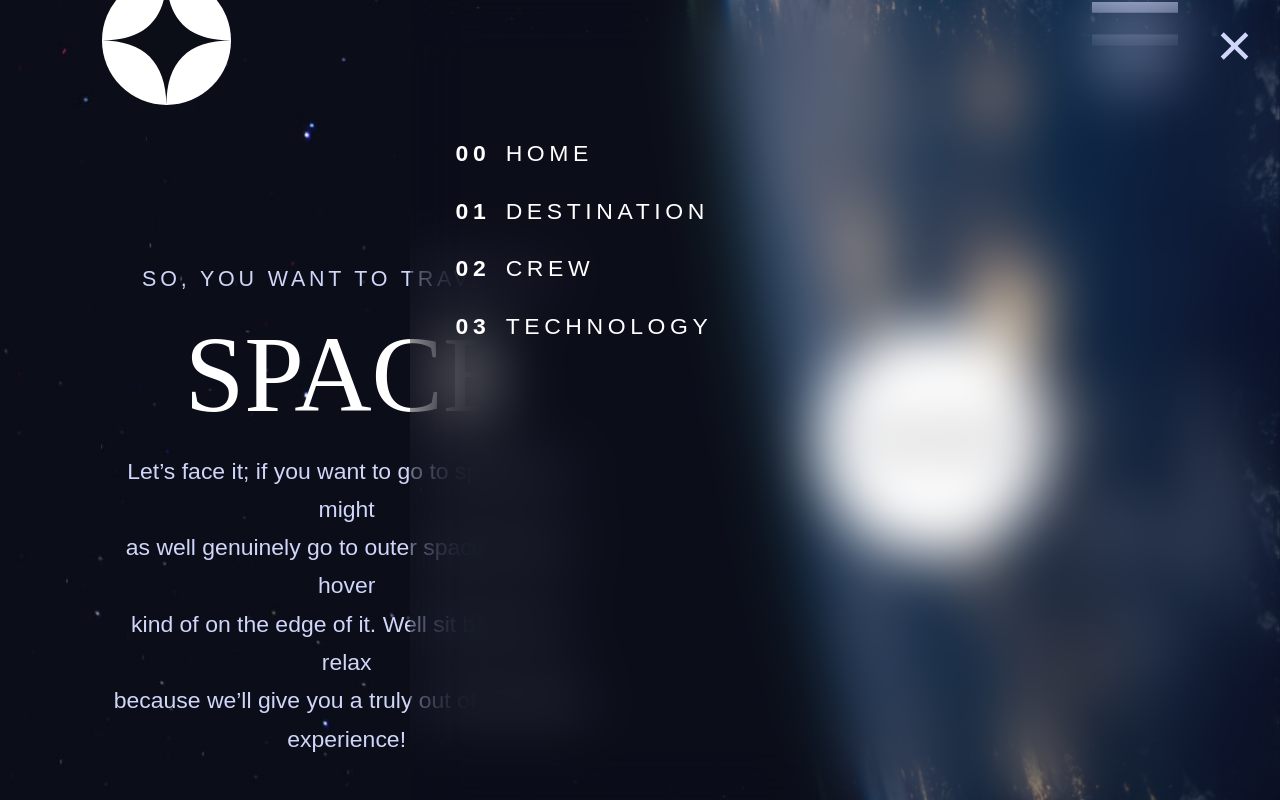
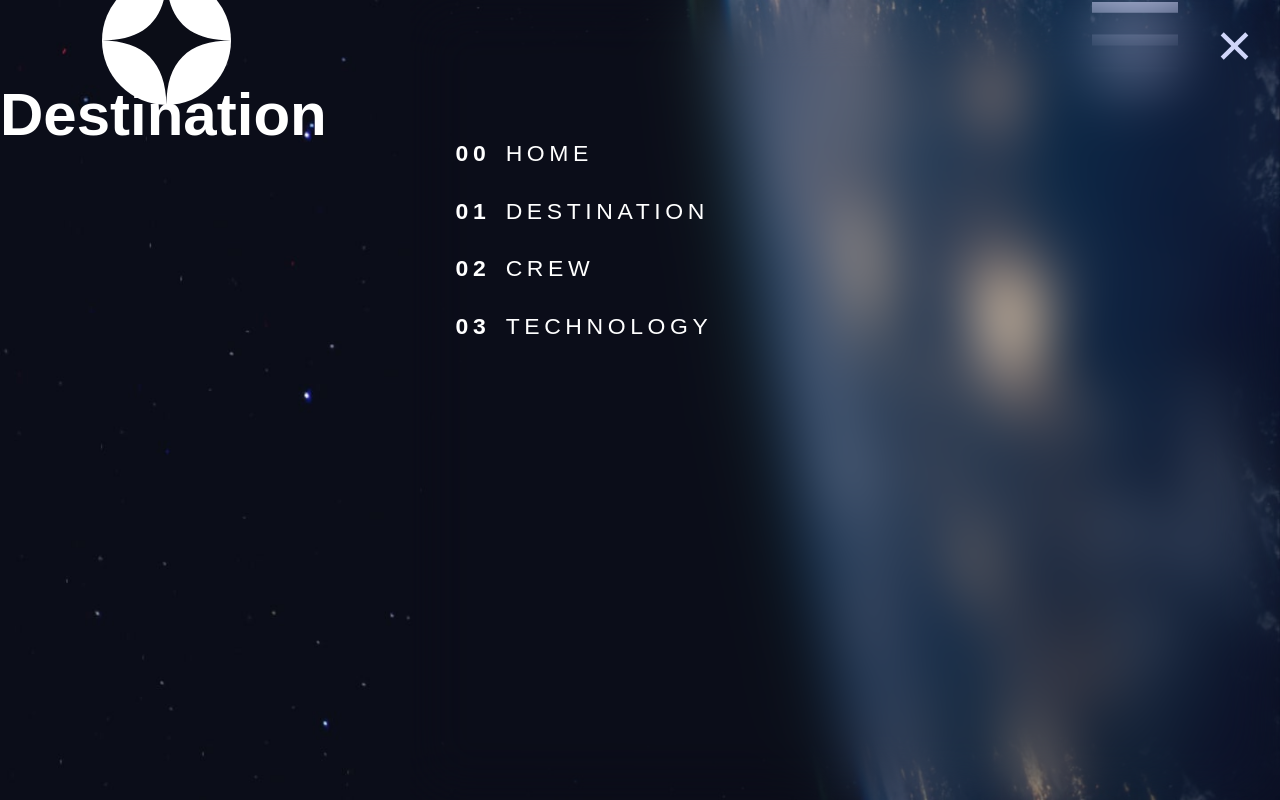
Before and after one commit to Ninodev30/space-tourism, a React (Create React App) app: page /Destination in a window 1280 px wide. Both pictures are taken after a click on the picture 1134 px from the left and 40 px from the top of the page. Built offline with nearby package versions, Linux system fonts and the light colour scheme; a web font is replaced by a local one.

Commit message:
final 07/08/2022

```diff
--- a/package.json
+++ b/package.json
@@ -8,6 +8,7 @@
     "@testing-library/user-event": "^13.5.0",
     "react": "^18.2.0",
     "react-dom": "^18.2.0",
+    "react-router-dom": "^6.3.0",
     "react-scripts": "5.0.1",
     "styled-components": "^5.3.5",
     "web-vitals": "^2.1.4"
--- a/src/App.js
+++ b/src/App.js
@@ -1,27 +1,70 @@
-import React from "react";
-import { States } from './assets/pages/Context';
+import React, { useContext } from "react";
+import { Context } from './assets/pages/Context';
+import { Container } from "./assets/styles/GlobalStyles";
+import { BrowserRouter as Router, Routes, Route } from 'react-router-dom';
 import Header from './assets/pages/Header';
 import Modal from './assets/pages/Modal';
 import Home from './assets/pages/Home/Home';
+import Destination from './assets/pages/Destination/Destination';
+import Crew from './assets/pages/Crew/Crew';
+import Technology from './assets/pages/Technology/Technology';
 
 const App = () => {
 
-  return (
+  const [modal, setModal, background, setBackground] = useContext(Context);
 
-    <div className="App">
+  const myApp = () => {
 
-      <States>
+    return (
 
-        <Header/>
-        <Modal/>
+      <Router>
 
-      </States>
+        <Header />
+        <Modal />
 
-      <Home></Home>
+        <Routes>
 
-    </div>
+          <Route path="/" element={<Home />} />
+          <Route path="/Destination" element={<Destination />} />
+          <Route path="/Crew" element={<h1>TESTANDO 2</h1>} />
+          <Route path="/Technology" element={<h1>TESTANDO 3</h1>} />
 
-  )
+        </Routes>
+
+      </Router>
+
+    )
+
+  }
+
+  if (background === 0) {
+    return (
+      <Container Size='Home'>
+        {myApp()}
+      </Container>
+    )
+  }
+  else if (background === 1) {
+    return (
+      <Container Size='Destination'>
+        {myApp()}
+      </Container>
+    )
+  }
+  else if (background === 2) {
+    return (
+      <Container Size='Crew'>
+        {myApp()}
+      </Container>
+    )
+  }
+  else if (background === 3) {
+    return (
+      <Container Size='Technology'>
+        {myApp()}
+      </Container>
+    )
+  }
 
 }
 
--- a/src/assets/pages/Context.js
+++ b/src/assets/pages/Context.js
@@ -3,11 +3,12 @@ export const Context = createContext();
 
 export const States = (props) => {
 
-    const [modal , setModal] = useState(10);
+    const [modal , setModal] = useState(false);
+    const [background , setBackground] = useState(0);
 
     return(
 
-        <Context.Provider value={[modal , setModal]}>
+        <Context.Provider value={[modal , setModal , background, setBackground]}>
             {props.children}
         </Context.Provider>
 
--- a/src/assets/pages/Destination/Destination.js
+++ b/src/assets/pages/Destination/Destination.js
@@ -0,0 +1,18 @@
+import React from "react";
+import {DestinationContainer} from "../../styles/pages/DestinationStyles"
+
+const Destination = () => {
+
+    return(
+
+        <DestinationContainer>
+
+            <h1>Destination</h1>
+
+        </DestinationContainer>
+
+    )
+
+}
+
+export default Destination;
--- a/src/assets/pages/Header.js
+++ b/src/assets/pages/Header.js
@@ -7,8 +7,6 @@ import ImageMenu from '../images/shared/icon-hamburger.svg';
 const Header = () => {
 
     const [modal , setModal] = useContext(Context);
-
-    console.log(modal);
 
     return(
 
--- a/src/assets/pages/Modal.js
+++ b/src/assets/pages/Modal.js
@@ -1,11 +1,12 @@
 import React, { useContext } from "react";
 import { Context } from './Context';
+import {Link} from 'react-router-dom';
 import { ModalContainer } from "../styles/ModalStyles";
 import IconClose from '../images/shared/icon-close.svg';
 
 const Modal = () => {
 
-    const [modal, setModal] = useContext(Context);
+    const [modal, setModal , background , setBackground] = useContext(Context);
 
     const hideModal = () => {
         setModal(false);
@@ -34,10 +35,22 @@ const Modal = () => {
 
                     <div>
 
-                        <h2><p>00</p>Home</h2>
-                        <h2><p>01</p>Destination</h2>
-                        <h2><p>02</p>Crew</h2>
-                        <h2><p>03</p>Technology</h2>
+                        <h2 onClick={() => {
+                            setBackground(0);
+                            hideModal();
+                        }}><Link to="/" className="link"><p>00</p>Home</Link></h2>
+                        <h2 onClick={() => {
+                            setBackground(1);
+                            hideModal();
+                        }}><Link to="/Destination" className="link"><p>01</p>Destination</Link></h2>
+                        <h2 onClick={() => {
+                            setBackground(2);
+                            hideModal();
+                        }}><Link to="/Crew" className="link"><p>02</p>Crew</Link></h2>
+                        <h2 onClick={() => {
+                            setBackground(3);
+                            hideModal();
+                        }}><Link to="/Technology" className="link"><p>03</p>Technology</Link></h2>
 
                     </div>
 
--- a/src/assets/styles/GlobalStyles.js
+++ b/src/assets/styles/GlobalStyles.js
@@ -1,12 +1,22 @@
+import styled from 'styled-components';
 import { createGlobalStyle } from 'styled-components';
 import backgroundHomeMobile from '../images/home/background-home-mobile.jpg';
 import backgroundHomeTablet from '../images/home/background-home-tablet.jpg';
 import backgroundHomeDesktop from '../images/home/background-home-desktop.jpg';
+import backgroundDestinationMobile from '../images/destination/background-destination-mobile.jpg'
+import backgroundDestinationTablet from '../images/destination/background-destination-tablet.jpg'
+import backgroundDestinationDesktop from '../images/destination/background-destination-desktop.jpg'
+import backgroundCrewMobile from '../images/crew/background-crew-mobile.jpg'
+import backgroundCrewTablet from '../images/crew/background-crew-tablet.jpg'
+import backgroundCrewDesktop from '../images/crew/background-crew-desktop.jpg'
+import backgroundTechnologyMobile from '../images/technology/background-technology-mobile.jpg'
+import backgroundTechnologyTablet from '../images/technology/background-technology-tablet.jpg'
+import backgroundTechnologyDesktop from '../images/technology/background-technology-desktop.jpg'
+
 
 // MOBILE FIRST
 
 const GlobalStyle = createGlobalStyle`
-
     *{
         padding:0;
         margin:0;
@@ -18,20 +28,37 @@ const GlobalStyle = createGlobalStyle`
         font-size:calc(0.4vh + 0.4vw + 7px);
         font-family:'Barlow Condensed', sans-serif;
     }
+`
 
-    body{
+export const Container = styled.div`
+    height: 100vh;
+    width: 100%;
     color:white;
-        background-image: url(${backgroundHomeMobile});
     background-repeat: no-repeat;
     background-size: 100vw 100vh;
+    background-image: ${({Size}) => (
+        (Size === 'Home' && `url(${backgroundHomeMobile})`) ||
+        (Size === 'Destination' && `url(${backgroundDestinationMobile})`) ||
+        (Size === 'Crew' && `url(${backgroundCrewMobile})`) ||
+        (Size === 'Technology' && `url(${backgroundTechnologyMobile})`)
+    )
+    };
     @media (min-width:768px) and (max-width:1024px){
-            background-image: url(${backgroundHomeTablet});
+        background-image: ${({Size}) =>
+        (Size === 'Home' && `url(${backgroundHomeTablet})`) ||
+        (Size === 'Destination' && `url(${backgroundDestinationTablet})`) ||
+        (Size === 'Crew' && `url(${backgroundCrewTablet})`) ||
+        (Size === 'Technology' && `url(${backgroundTechnologyTablet})`)
+        };
     }
     @media (min-width:1024px){
-            background-image: url(${backgroundHomeDesktop});
+        background-image: ${({Size}) =>
+        (Size === 'Home' && `url(${backgroundHomeDesktop})`) ||
+        (Size === 'Destination' && `url(${backgroundDestinationDesktop})`) ||
+        (Size === 'Crew' && `url(${backgroundCrewDesktop})`) ||
+        (Size === 'Technology' && `url(${backgroundTechnologyDesktop})`)
+        };
     }
-    }
-
 `
 
 export default GlobalStyle;
--- a/src/assets/styles/ModalStyles.js
+++ b/src/assets/styles/ModalStyles.js
@@ -29,6 +29,10 @@ section{
                 font-weight: bold;
             }
         }
+        .link{
+            color:white;
+            text-decoration: none;
+        }
     }
 }
 `
--- a/src/assets/styles/pages/DestinationStyles.js
+++ b/src/assets/styles/pages/DestinationStyles.js
@@ -0,0 +1,6 @@
+import styled from 'styled-components';
+
+export const DestinationContainer = styled.main`
+font-size:30px;
+
+`
--- a/src/index.js
+++ b/src/index.js
@@ -2,13 +2,16 @@ import React from 'react';
 import ReactDOM from 'react-dom/client';
 import App from './App';
 import GlobalStyle from './assets/styles/GlobalStyles';
+import { States } from './assets/pages/Context';
 
 const root = ReactDOM.createRoot(document.getElementById('root'));
 
 root.render(
 
   <React.StrictMode>
-    <App/>
+    <States>
+      <App/>
+    </States>
     <GlobalStyle/>
   </React.StrictMode>
 
```
Also changed, not shown: 1 other file (tests, documents, lock files or other folders). Lines whose indentation alone changed are shown as unchanged.
